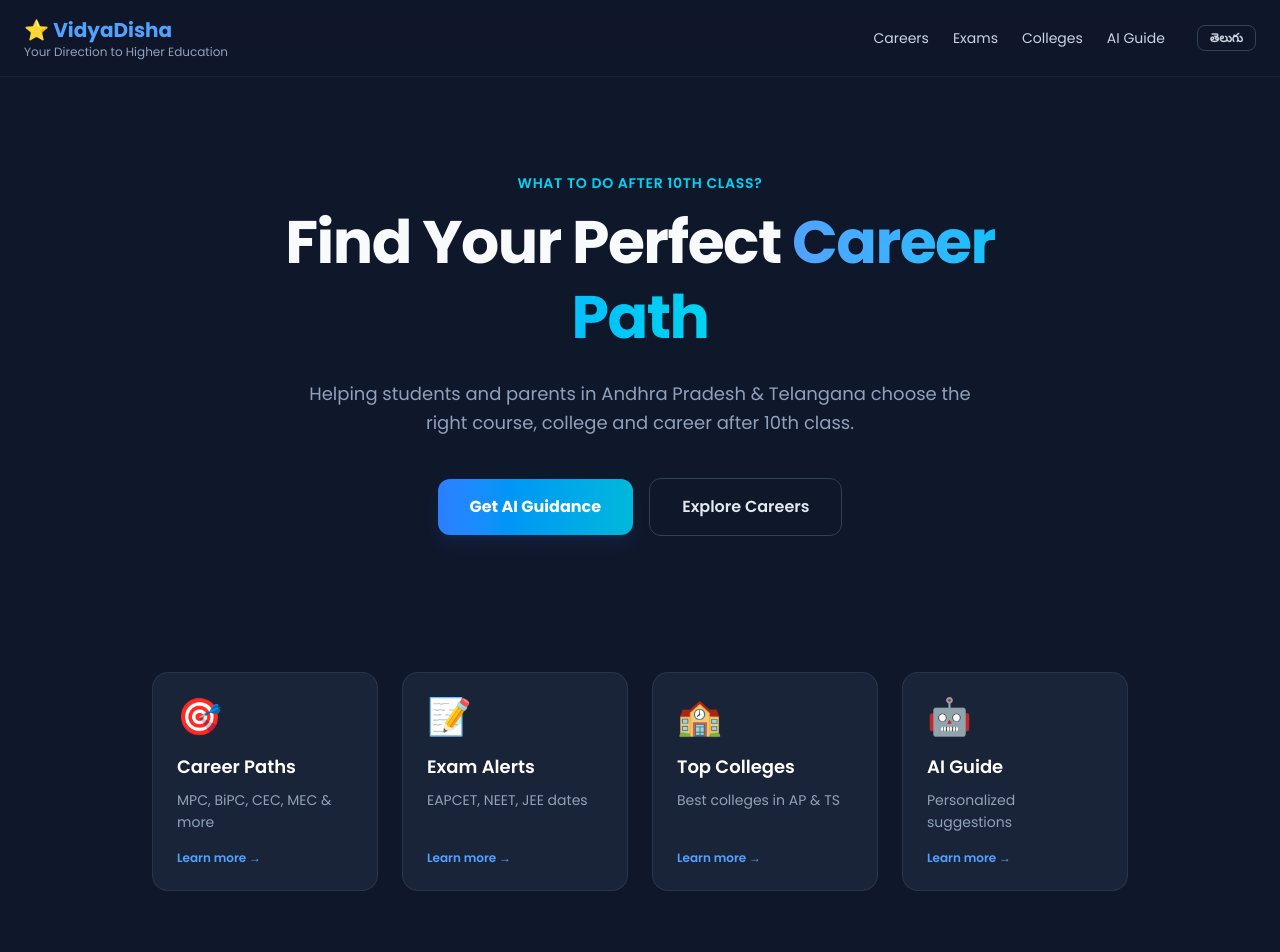
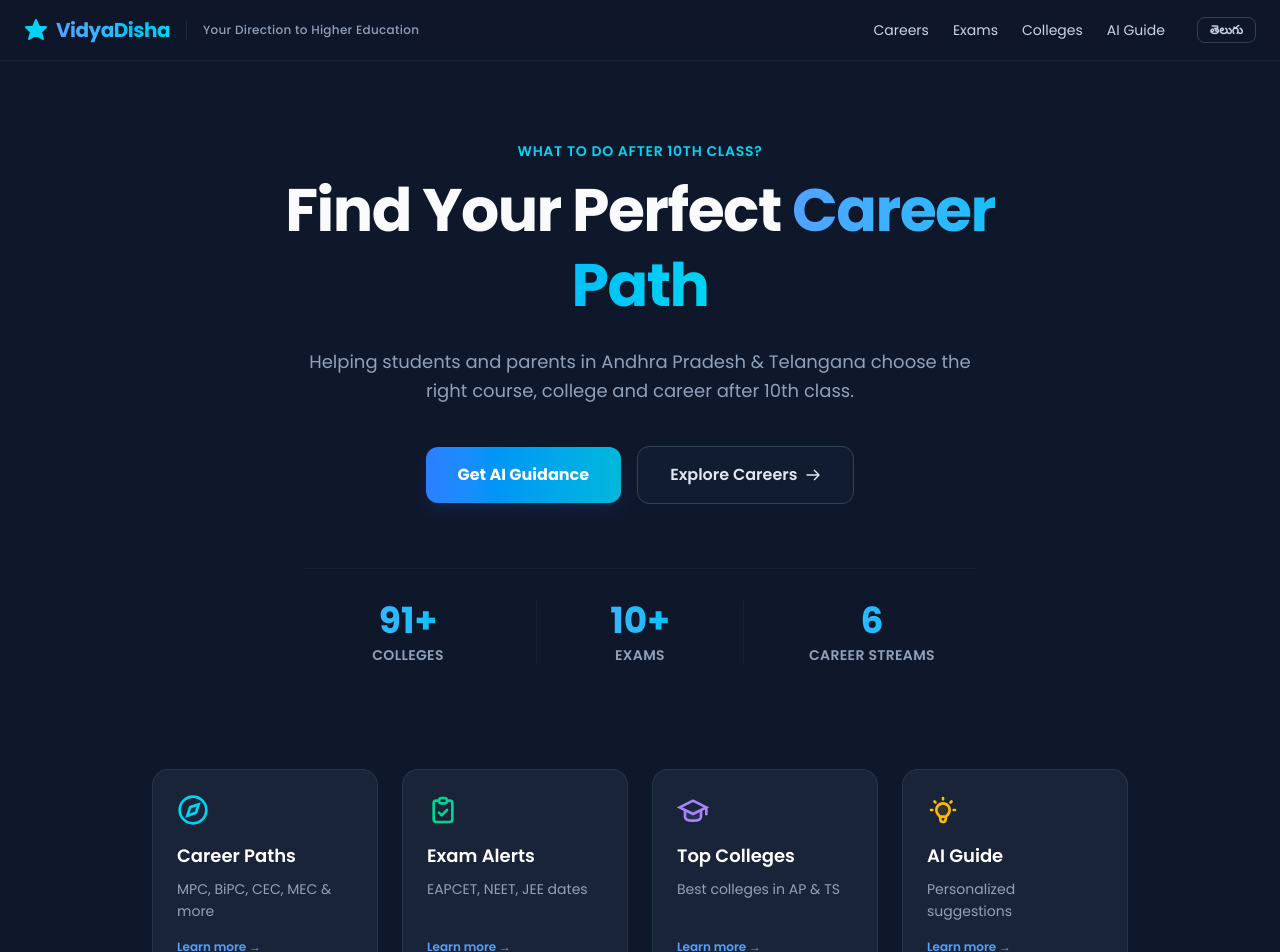
Before and after one commit to Mufeed06-cmd/guidestar, a Next.js app: page / in a window 1280 px wide. Shown: the top 952 px of the page. Built offline with nearby package versions, Linux system fonts and the light colour scheme.

Commit message:
Improve landing page design and SEO

```diff
--- a/app/about/page.js
+++ b/app/about/page.js
@@ -1,5 +1,6 @@
 'use client'
 import Navbar from '@/components/Navbar'
+import Footer from '@/components/Footer'
 import { useLang } from '@/lib/LanguageContext'
 
 export default function About() {
@@ -7,14 +8,49 @@
   const a = t.about
 
   const offers = [
-    { icon: "🎯", title: a.offer1Title, desc: a.offer1Desc },
-    { icon: "📝", title: a.offer2Title, desc: a.offer2Desc },
-    { icon: "🏫", title: a.offer3Title, desc: a.offer3Desc },
-    { icon: "🤖", title: a.offer4Title, desc: a.offer4Desc },
+    {
+      icon: (
+        <svg className="w-6 h-6 text-cyan-400" fill="none" stroke="currentColor" viewBox="0 0 24 24" strokeWidth="2">
+          <circle cx="12" cy="12" r="10" />
+          <polygon points="16.24 7.76 14.12 14.12 7.76 16.24 9.88 9.88 16.24 7.76" fill="currentColor" fillOpacity="0.1" />
+        </svg>
+      ),
+      title: a.offer1Title,
+      desc: a.offer1Desc
+    },
+    {
+      icon: (
+        <svg className="w-6 h-6 text-emerald-400" fill="none" stroke="currentColor" viewBox="0 0 24 24" strokeWidth="2">
+          <path strokeLinecap="round" strokeLinejoin="round" d="M9 5H7a2 2 0 00-2 2v12a2 2 0 002 2h10a2 2 0 002-2V7a2 2 0 00-2-2h-2M9 5a2 2 0 002 2h2a2 2 0 002-2M9 5a2 2 0 012-2h2a2 2 0 012 2m-6 9l2 2 4-4" />
+        </svg>
+      ),
+      title: a.offer2Title,
+      desc: a.offer2Desc
+    },
+    {
+      icon: (
+        <svg className="w-6 h-6 text-violet-400" fill="none" stroke="currentColor" viewBox="0 0 24 24" strokeWidth="2">
+          <path d="M22 10v6M2 10l10-5 10 5-10 5z" />
+          <path d="M6 12v5c0 2 2 3 6 3s6-1 6-3v-5" fill="currentColor" fillOpacity="0.1" />
+        </svg>
+      ),
+      title: a.offer3Title,
+      desc: a.offer3Desc
+    },
+    {
+      icon: (
+        <svg className="w-6 h-6 text-amber-400" fill="none" stroke="currentColor" viewBox="0 0 24 24" strokeWidth="2">
+          <path strokeLinecap="round" strokeLinejoin="round" d="M9.663 17h4.673M12 3v1m6.364 1.636l-.707.707M21 12h-1M4 12H3m3.343-5.657l-.707-.707m2.828 9.9a5 5 0 117.072 0l-.548.547A3.374 3.374 0 0014 18.469V19a2 2 0 11-4 0v-.531c0-.895-.356-1.754-.988-2.386l-.548-.547z" fill="currentColor" fillOpacity="0.1" />
+        </svg>
+      ),
+      title: a.offer4Title,
+      desc: a.offer4Desc
+    },
   ]
 
   return (
-    <main className="min-h-screen bg-slate-900 text-slate-50 font-sans">
+    <main className="min-h-screen bg-slate-900 text-slate-50 font-sans flex flex-col justify-between">
+      <div>
         <Navbar active="about" />
 
         <div className="max-w-3xl mx-auto px-6 py-12">
@@ -28,13 +64,13 @@
 
           <div className="bg-slate-800/80 border border-slate-700/60 rounded-xl p-6 mb-6 hover:border-blue-500/50 hover:shadow-[0_0_15px_rgba(59,130,246,0.08)] hover:scale-[1.01] transition-all duration-200 ease-in-out">
             <h3 className="text-cyan-400 font-bold text-xl mb-3">{a.offerTitle}</h3>
-          <div className="grid gap-3">
+            <div className="grid gap-4">
               {offers.map((item, i) => (
                 <div key={i} className="flex gap-4 items-start">
-                <span className="text-2xl">{item.icon}</span>
+                  <div className="mt-0.5">{item.icon}</div>
                   <div>
                     <p className="text-white font-semibold">{item.title}</p>
-                  <p className="text-slate-400 text-sm">{item.desc}</p>
+                    <p className="text-slate-400 text-sm mt-0.5">{item.desc}</p>
                   </div>
                 </div>
               ))}
@@ -51,6 +87,8 @@
             <p className="text-blue-200 text-sm leading-relaxed">{a.communityDesc}</p>
           </div>
         </div>
+      </div>
+      <Footer />
     </main>
   )
 }
--- a/app/page.js
+++ b/app/page.js
@@ -9,17 +9,55 @@
   const h = t.home
 
   const cards = [
-    { icon: '🎯', title: h.card1Title, desc: h.card1Desc, href: '/careers' },
-    { icon: '📝', title: h.card2Title, desc: h.card2Desc, href: '/exams' },
-    { icon: '🏫', title: h.card3Title, desc: h.card3Desc, href: '/colleges' },
-    { icon: '🤖', title: h.card4Title, desc: h.card4Desc, href: '/ai-guide' },
+    {
+      icon: (
+        <svg className="w-8 h-8 text-cyan-400 group-hover:scale-110 transition-transform duration-300" fill="none" stroke="currentColor" viewBox="0 0 24 24" strokeWidth="2">
+          <circle cx="12" cy="12" r="10" />
+          <polygon points="16.24 7.76 14.12 14.12 7.76 16.24 9.88 9.88 16.24 7.76" fill="currentColor" fillOpacity="0.1" />
+        </svg>
+      ),
+      title: h.card1Title,
+      desc: h.card1Desc,
+      href: '/careers'
+    },
+    {
+      icon: (
+        <svg className="w-8 h-8 text-emerald-400 group-hover:scale-110 transition-transform duration-300" fill="none" stroke="currentColor" viewBox="0 0 24 24" strokeWidth="2">
+          <path strokeLinecap="round" strokeLinejoin="round" d="M9 5H7a2 2 0 00-2 2v12a2 2 0 002 2h10a2 2 0 002-2V7a2 2 0 00-2-2h-2M9 5a2 2 0 002 2h2a2 2 0 002-2M9 5a2 2 0 012-2h2a2 2 0 012 2m-6 9l2 2 4-4" />
+        </svg>
+      ),
+      title: h.card2Title,
+      desc: h.card2Desc,
+      href: '/exams'
+    },
+    {
+      icon: (
+        <svg className="w-8 h-8 text-violet-400 group-hover:scale-110 transition-transform duration-300" fill="none" stroke="currentColor" viewBox="0 0 24 24" strokeWidth="2">
+          <path d="M22 10v6M2 10l10-5 10 5-10 5z" />
+          <path d="M6 12v5c0 2 2 3 6 3s6-1 6-3v-5" fill="currentColor" fillOpacity="0.1" />
+        </svg>
+      ),
+      title: h.card3Title,
+      desc: h.card3Desc,
+      href: '/colleges'
+    },
+    {
+      icon: (
+        <svg className="w-8 h-8 text-amber-400 group-hover:scale-110 transition-transform duration-300" fill="none" stroke="currentColor" viewBox="0 0 24 24" strokeWidth="2">
+          <path strokeLinecap="round" strokeLinejoin="round" d="M9.663 17h4.673M12 3v1m6.364 1.636l-.707.707M21 12h-1M4 12H3m3.343-5.657l-.707-.707m2.828 9.9a5 5 0 117.072 0l-.548.547A3.374 3.374 0 0014 18.469V19a2 2 0 11-4 0v-.531c0-.895-.356-1.754-.988-2.386l-.548-.547z" fill="currentColor" fillOpacity="0.1" />
+        </svg>
+      ),
+      title: h.card4Title,
+      desc: h.card4Desc,
+      href: '/ai-guide'
+    },
   ]
 
   return (
     <main className="min-h-screen bg-slate-900 text-slate-50 flex flex-col font-sans">
       <Navbar />
 
-      <section className="relative overflow-hidden px-6 py-24 text-center max-w-4xl mx-auto w-full flex-grow flex flex-col justify-center">
+      <section className="relative overflow-hidden px-6 pt-20 pb-16 text-center max-w-4xl mx-auto w-full flex flex-col justify-center">
         {/* Glow effect */}
         <div className="absolute top-1/2 left-1/2 -translate-x-1/2 -translate-y-1/2 w-[400px] h-[400px] bg-blue-600/10 blur-[100px] rounded-full pointer-events-none -z-10" />
         <div className="absolute top-1/3 left-1/2 -translate-x-1/2 -translate-y-1/2 w-[250px] h-[250px] bg-cyan-500/5 blur-[80px] rounded-full pointer-events-none -z-10" />
@@ -31,12 +69,31 @@
         <p className="text-slate-400 text-lg mb-10 max-w-2xl mx-auto leading-relaxed">{h.heroDesc}</p>
 
         <div className="flex flex-col sm:flex-row gap-4 justify-center items-center">
-          <Link href="/ai-guide" className="w-full sm:w-auto bg-gradient-to-r from-blue-500 to-cyan-500 text-white font-bold px-8 py-4 rounded-xl shadow-lg shadow-blue-500/10 hover:shadow-cyan-500/20 hover:from-blue-600 hover:to-cyan-600 hover:scale-[1.03] active:scale-[0.97] transition-all duration-200 ease-in-out text-center">
+          <Link href="/ai-guide" className="w-full sm:w-auto bg-gradient-to-r from-blue-500 to-cyan-500 text-white font-bold px-8 py-4 rounded-xl shadow-lg shadow-blue-500/10 hover:shadow-cyan-500/20 hover:from-blue-600 hover:to-cyan-600 hover:scale-[1.03] active:scale-[0.97] transition-all duration-200 ease-in-out text-center cursor-pointer">
             {h.ctaAI}
           </Link>
-          <Link href="/careers" className="w-full sm:w-auto border border-slate-700 text-slate-200 hover:text-cyan-400 hover:border-cyan-400 font-semibold px-8 py-4 rounded-xl hover:scale-[1.03] active:scale-[0.97] transition-all duration-200 ease-in-out text-center">
-            {h.ctaExplore}
+          <Link href="/careers" className="group w-full sm:w-auto flex items-center justify-center gap-2 border border-slate-700 bg-slate-800/30 text-slate-200 hover:text-cyan-400 hover:border-cyan-400 hover:bg-slate-800/75 font-semibold px-8 py-4 rounded-xl hover:scale-[1.03] active:scale-[0.97] transition-all duration-200 ease-in-out text-center cursor-pointer">
+            <span>{h.ctaExplore}</span>
+            <svg className="w-4 h-4 transform group-hover:translate-x-1 transition-transform duration-200" fill="none" stroke="currentColor" viewBox="0 0 24 24" strokeWidth="2">
+              <path strokeLinecap="round" strokeLinejoin="round" d="M14 5l7 7m0 0l-7 7m7-7H3" />
+            </svg>
           </Link>
+        </div>
+
+        {/* Stats Row */}
+        <div className="mt-16 grid grid-cols-3 gap-6 max-w-2xl mx-auto w-full border-t border-slate-800/60 pt-8">
+          <div className="text-center group">
+            <div className="text-3xl md:text-4xl font-extrabold bg-gradient-to-r from-blue-400 to-cyan-400 bg-clip-text text-transparent group-hover:scale-105 transition-transform duration-200">91+</div>
+            <p className="text-slate-400 text-xs md:text-sm mt-1 font-semibold tracking-wide uppercase">{h.statsColleges}</p>
+          </div>
+          <div className="text-center border-x border-slate-800/60 px-4 group">
+            <div className="text-3xl md:text-4xl font-extrabold bg-gradient-to-r from-blue-400 to-cyan-400 bg-clip-text text-transparent group-hover:scale-105 transition-transform duration-200">10+</div>
+            <p className="text-slate-400 text-xs md:text-sm mt-1 font-semibold tracking-wide uppercase">{h.statsExams}</p>
+          </div>
+          <div className="text-center group">
+            <div className="text-3xl md:text-4xl font-extrabold bg-gradient-to-r from-blue-400 to-cyan-400 bg-clip-text text-transparent group-hover:scale-105 transition-transform duration-200">6</div>
+            <p className="text-slate-400 text-xs md:text-sm mt-1 font-semibold tracking-wide uppercase">{h.statsStreams}</p>
+          </div>
         </div>
       </section>
 
@@ -45,7 +102,7 @@
           <Link key={i} href={card.href} className="group">
             <div className="bg-slate-800/80 border border-slate-700/60 rounded-2xl p-6 hover:border-blue-500 hover:shadow-[0_0_20px_rgba(59,130,246,0.15)] hover:scale-[1.03] active:scale-[0.97] transition-all duration-200 ease-in-out cursor-pointer h-full flex flex-col justify-between">
               <div>
-                <span className="text-4xl block mb-4 group-hover:scale-110 transition-transform duration-200 origin-left">{card.icon}</span>
+                <div className="mb-4">{card.icon}</div>
                 <h3 className="text-white font-semibold text-lg group-hover:text-cyan-300 transition-colors duration-200">{card.title}</h3>
                 <p className="text-slate-400 text-sm mt-2 leading-relaxed">{card.desc}</p>
               </div>
--- a/components/Navbar.js
+++ b/components/Navbar.js
@@ -12,9 +12,15 @@
 
   return (
     <nav className="bg-slate-900/80 backdrop-blur-md sticky top-0 z-50 border-b border-slate-800/80 px-6 py-4 flex justify-between items-center transition-all duration-200">
-      <div>
-        <Link href="/" className="text-xl font-bold text-blue-400 hover:text-cyan-400 transition-colors duration-200">{t.nav.brand}</Link>
-        <p className="text-xs text-slate-400">{t.nav.tagline}</p>
+      <div className="flex items-center gap-3">
+        <Link href="/" className="flex items-center gap-2 text-xl font-bold text-white group">
+          <svg className="w-6 h-6 text-cyan-400 group-hover:rotate-[360deg] transition-transform duration-500 ease-out" viewBox="0 0 24 24" fill="none" stroke="currentColor" strokeWidth="2">
+            <polygon points="12 2 15 9 22 9 17 14 19 21 12 17 5 21 7 14 2 9 9 9 12 2" fill="currentColor" strokeLinejoin="round" />
+          </svg>
+          <span className="bg-gradient-to-r from-blue-400 to-cyan-400 bg-clip-text text-transparent font-extrabold tracking-tight">{t.nav.brand}</span>
+        </Link>
+        <div className="hidden sm:block border-l border-slate-800 h-5 mx-1" />
+        <p className="hidden sm:block text-xs text-slate-400 font-medium tracking-wide">{t.nav.tagline}</p>
       </div>
       <div className="flex items-center gap-6 text-sm">
         <Link href="/careers" className={link('/careers')}>{t.nav.careers}</Link>
@@ -23,7 +29,7 @@
         <Link href="/ai-guide" className={link('/ai-guide')}>{t.nav.aiGuide}</Link>
         <button
           onClick={toggleLang}
-          className="ml-2 px-3 py-1 rounded-lg border border-slate-700 text-slate-300 hover:border-cyan-400 hover:text-cyan-400 transition-all duration-200 ease-in-out text-xs font-semibold"
+          className="ml-2 px-3 py-1 rounded-lg border border-slate-700 text-slate-300 hover:border-cyan-400 hover:text-cyan-400 transition-all duration-200 ease-in-out text-xs font-semibold cursor-pointer"
           aria-label="Toggle language"
         >
           {lang === 'en' ? 'తెలుగు' : 'English'}
```
Also changed, not shown: app/about/layout.js (added, +20 -0 lines), components/Footer.js (+6 -1 lines), lib/i18n.js, 1 other file (tests, documents, lock files or other folders). Lines whose indentation alone changed are shown as unchanged.
